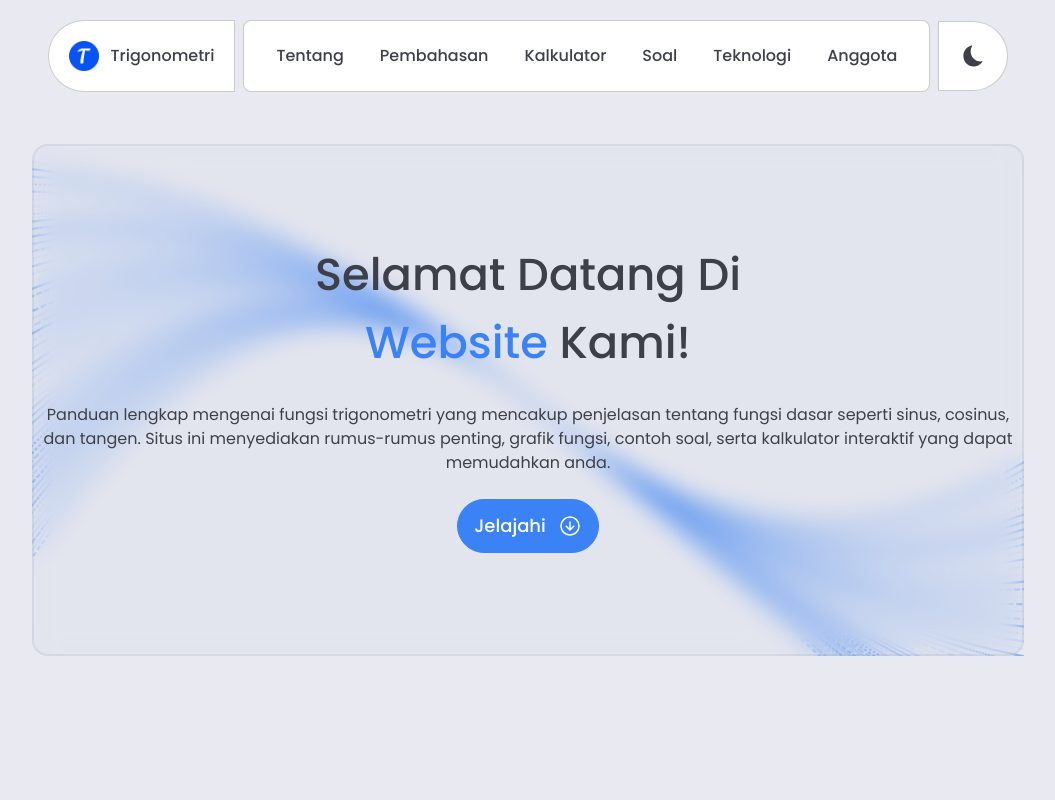
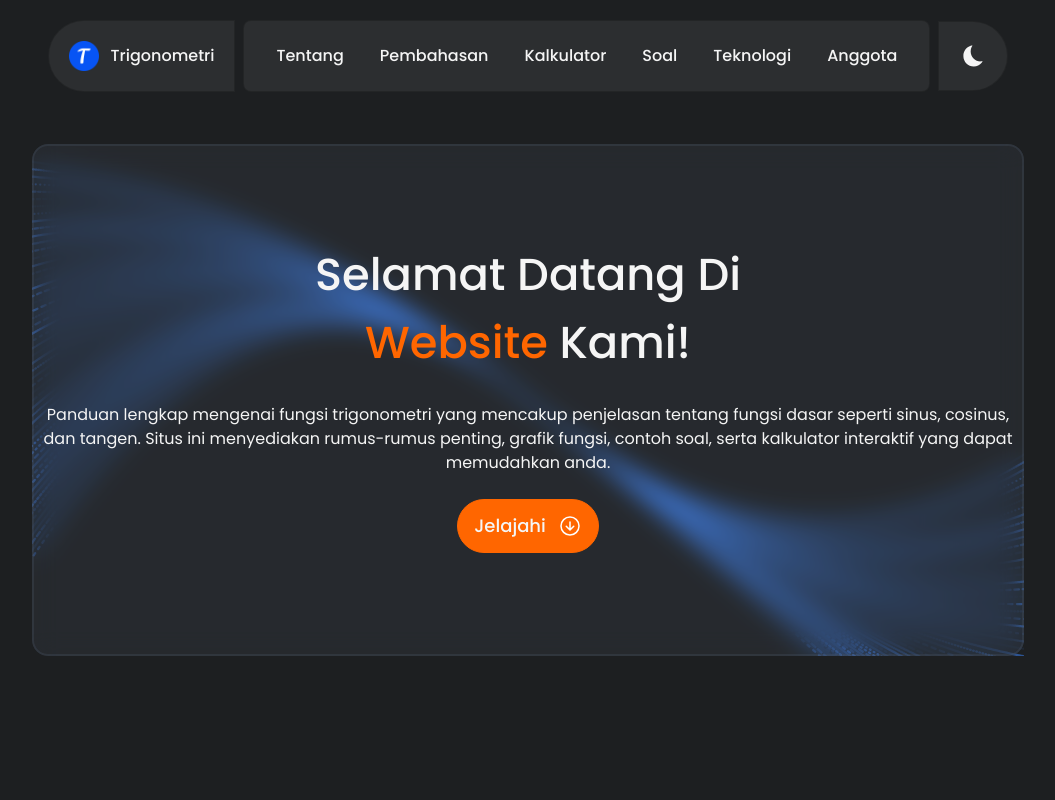
Before and after one commit to zhekabaila/project-kalkulus, a Next.js app: page / in a window 1280 px wide. Shown: the top 800 px of the page, without its empty margins (112-1167 px from the left). Built offline with nearby package versions, Linux system fonts and the light colour scheme.

Commit message:
feat: add

```diff
--- a/src/contexts/themeContext.tsx
+++ b/src/contexts/themeContext.tsx
@@ -24,7 +24,7 @@ export const ThemeProvider: React.FC<{ children: React.ReactNode }> = ({
 
   useEffect(() => {
     localStorage.setItem('darkMode', JSON.stringify(darkMode))
-    document.documentElement.className = darkMode ? 'dark' : 'light'
+    document.documentElement.className = darkMode ? 'dark' : 'dark'
   }, [darkMode])
 
   const toggleTheme = () => {
```
